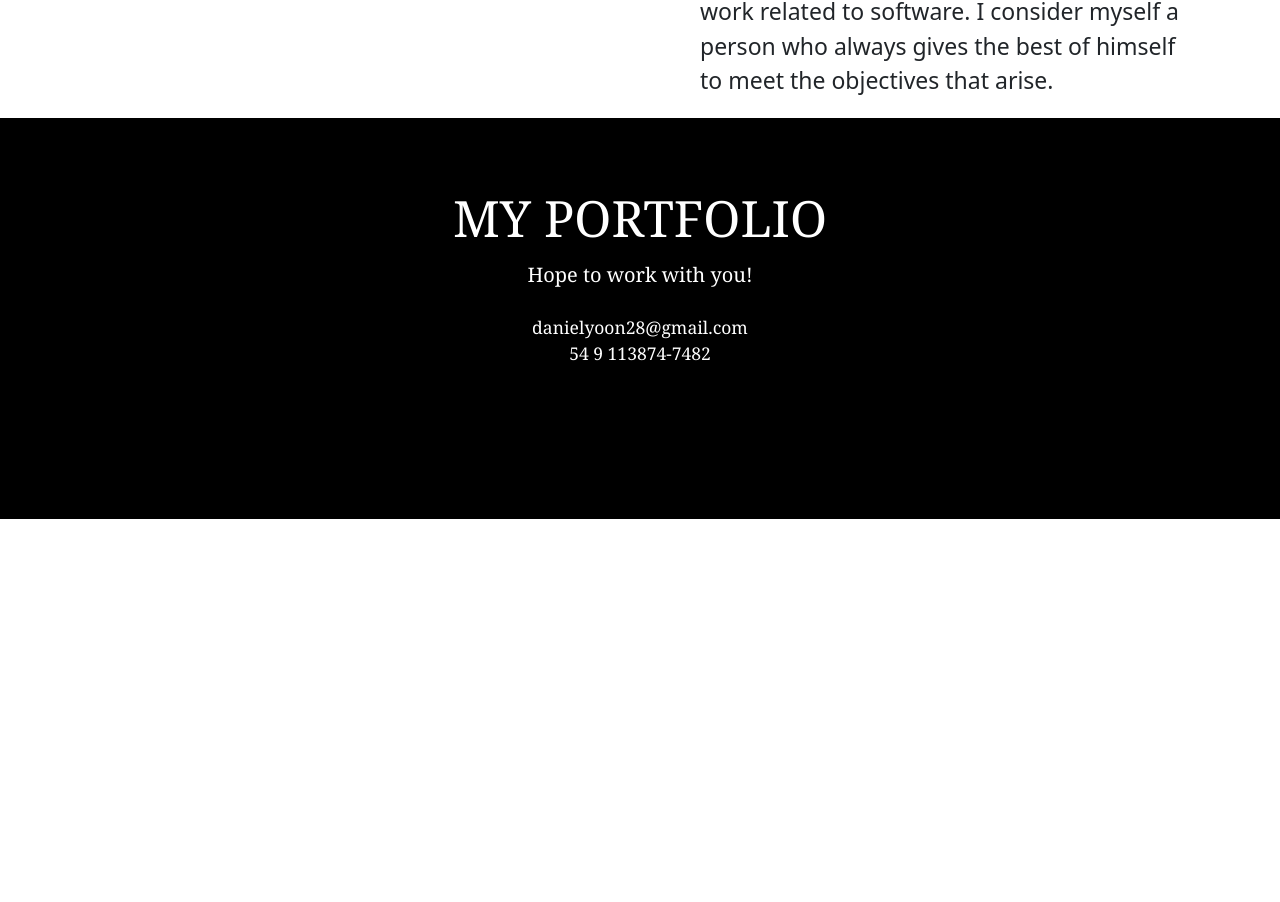
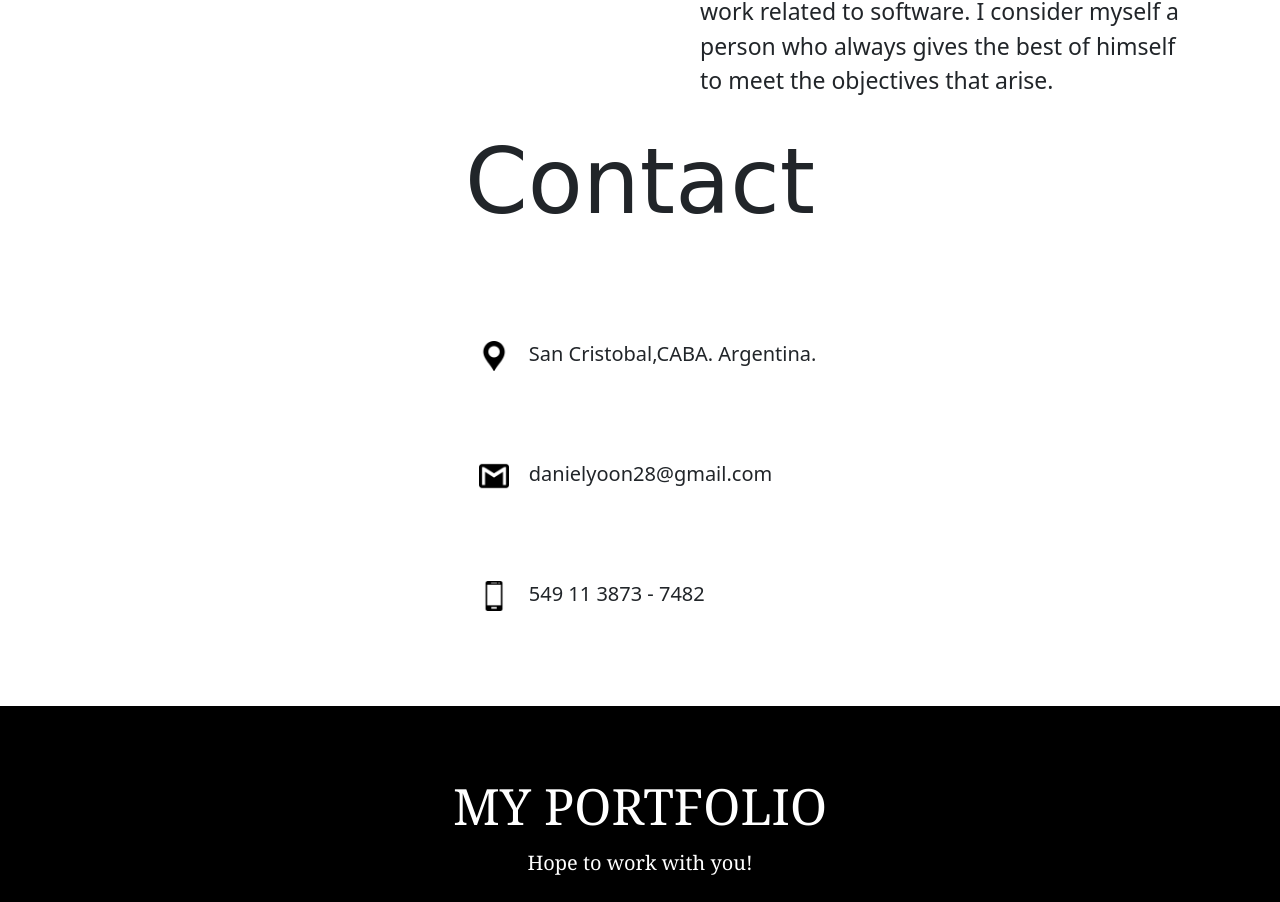
Before and after one commit to deany8n/portfolioweb, a plain HTML site: page WEB/english.html in a window 1280 px wide. Shown: the part 1479-2381 px from the top of the page. Before the commit the page ends 1998 px from the top, so only its background shows below. Drawn offline with nearby package versions, Linux system fonts and the light colour scheme; a web font is replaced by a local one.

Commit message:
cambios en el contact

```diff
--- /dev/null
+++ b/SASS/_contact.scss
@@ -0,0 +1,45 @@
+.contactTitle {
+
+    font-family: 'Water Brush', cursive;
+    font-size: 90px;
+    justify-content: center;
+    display: flex;
+    margin: 10px;
+
+}
+
+.contactContainer {
+    display: flex;
+    flex-wrap: nowrap;
+    justify-content: center;
+    position: relative;
+.contactList{
+    margin: 20px;
+    padding: 20px;
+    font-size: 20px;
+    li{
+        margin: 20px;
+        text-align: left;
+        padding: 20px;
+
+    }
+}
+    img{
+        width: 30px;
+        margin: 15px;
+    }
+}
+
+@media only screen and (max-width: 1024px) {
+
+    .contactList {
+        li {
+            font-size: 15px;
+            display: flex;
+            flex-direction: column;
+            justify-content: center;
+            flex-wrap: nowrap;
+        }
+    }
+
+}
--- a/SASS/_index.scss
+++ b/SASS/_index.scss
@@ -110,16 +110,8 @@ position: relative;
     flex-wrap: nowrap;
 }
 
-.contactTitle {
-    margin: 20px;
-    padding: 20px;
-    font-size: 80px;
-    font-family: 'Water Brush', cursive;
-    display: flex;
-    justify-content: center;
 
 
-}
 @media only screen and (max-width: 1024px) {
     .banner {
         margin-top: 140px;
--- a/WEB/english.html
+++ b/WEB/english.html
@@ -28,7 +28,7 @@
                     <a href="#about" class="nav-link">ABOUT ME</a>
                 </li>
                 <li class="nav-item">
-                    <a href="#" class="nav-link">CONTACT</a>
+                    <a href="#contactId" class="nav-link">CONTACT</a>
                 </li>
                 <li class="nav-item">
                     <div class="language">
@@ -85,6 +85,24 @@
         </div>
 
     </section>
+    <section>
+        <div id="contactId" class="contact">
+            <h1 class="contactTitle">
+                Contact
+            </h1>
+        </div>
+
+        <div class="contactContainer">
+            <ul class="contactList">
+                <li> <img src="../IMAGES/tool.png"> San Cristobal,CABA. Argentina.</li>
+                <li> <img src="../IMAGES/gmail-logo.png"> danielyoon28@gmail.com</li>
+                <li> <img src="../IMAGES/smartphone.png"> 549 11 3873 - 7482</li>
+            </ul>
+        </div>
+
+
+    </section>
+
     <footer>
         <div class="footerPortfolio">
             <h1>
```
Also changed, not shown: index.html (+13 -0 lines), CSS/style.css, IMAGES/gmail-logo.png (added), IMAGES/smartphone.png (added), IMAGES/tool.png (added), SASS/contact.scss (deleted), 6 other files.
